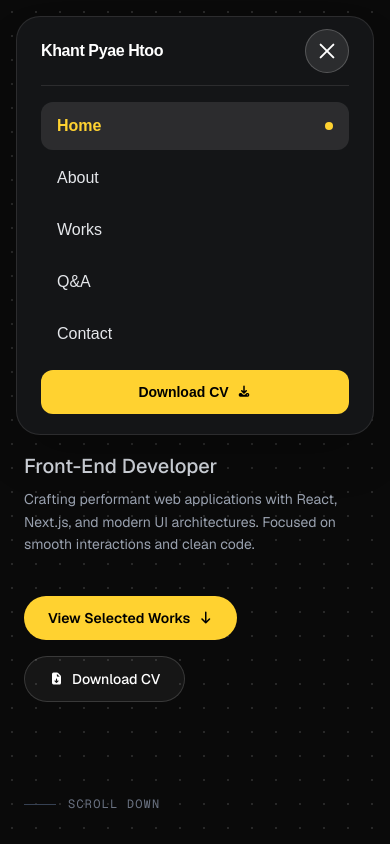
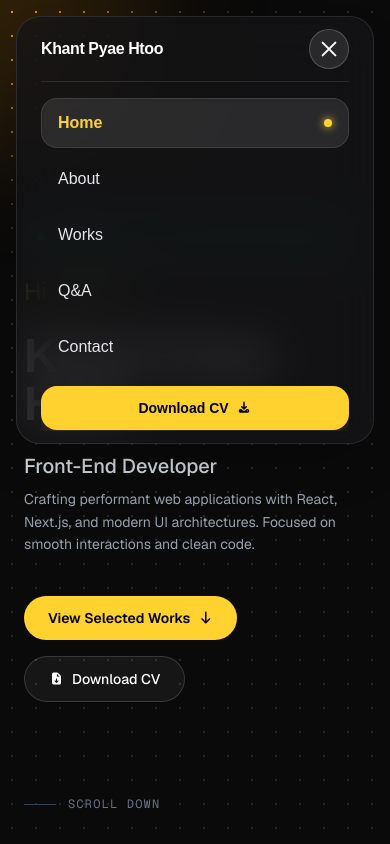
Before and after one commit to khantpyaehtoo/Portfolio, a Next.js app: page / in a window 390 px wide. Both pictures are taken after a click on the button 327 px from the left and 51 px from the top of the page. Shown: the top 844 px of the page. Built offline with nearby package versions, Linux system fonts and the light colour scheme; a web font is replaced by a local one.

Commit message:
modified:

```diff
--- a/components/shared/hero.tsx
+++ b/components/shared/hero.tsx
@@ -9,6 +9,7 @@ export default function Hero({ show }: { show?: boolean }) {
     const contentRef = useRef<HTMLDivElement>(null);
     const [mousePos, setMousePos] = useState({ x: -1000, y: -1000 });
 
+    // Track Mouse Position
     useEffect(() => {
         const handleMouseMove = (e: MouseEvent) => {
             if (!sectionRef.current) return;
@@ -25,20 +26,6 @@ export default function Hero({ show }: { show?: boolean }) {
 
     useGSAP(
         () => {
-            const mm = gsap.matchMedia();
-
-            // Mobile (Under 768px): Animation မလုပ်ဘဲ တန်းပြမည်
-            mm.add("(max-width: 767px)", () => {
-                gsap.set(contentRef.current, {
-                    autoAlpha: 1,
-                    visibility: "visible",
-                    opacity: 1,
-                });
-                gsap.set(".hero-animate", { opacity: 1, y: 0 });
-            });
-
-            // Desktop (768px & above): Intro Show ဖြစ်မှ Animation Run မည်
-            mm.add("(min-width: 768px)", () => {
             if (show) {
                 const tl = gsap.timeline({
                     defaults: { ease: "power3.out", duration: 0.8 },
@@ -53,19 +40,17 @@ export default function Hero({ show }: { show?: boolean }) {
                     { y: 0, opacity: 1, stagger: 0.15 },
                 );
             }
-            });
-
-            return () => mm.revert();
         },
         { scope: sectionRef, dependencies: [show] },
     );
 
     return (
         <section
+            id="home"
             ref={sectionRef}
-            id="home"
             className="w-full min-h-screen relative overflow-hidden bg-[#0a0a0a] flex items-center justify-center font-sans"
         >
+            {/* 1. Base Subtle Radial Dots Background (Full Screen) */}
             <div
                 className="absolute inset-0 pointer-events-none z-0"
                 style={{
@@ -74,24 +59,50 @@ export default function Hero({ show }: { show?: boolean }) {
                 }}
             />
 
+            {/* 2. Interactive Glowing Dots Follower (Full Screen) */}
+            <div
+                className="absolute inset-0 pointer-events-none z-0 transition-opacity duration-300"
+                style={{
+                    backgroundImage: `radial-gradient(#f59e0b 1.5px, transparent 1.5px)`,
+                    backgroundSize: "24px 24px",
+                    WebkitMaskImage: `radial-gradient(220px circle at ${mousePos.x}px ${mousePos.y}px, black 0%, transparent 100%)`,
+                    maskImage: `radial-gradient(220px circle at ${mousePos.x}px ${mousePos.y}px, black 0%, transparent 100%)`,
+                }}
+            />
+
+            {/* 3. Mouse Center Soft Ambient Amber Glow */}
+            <div
+                className="absolute w-72 h-72 bg-amber-500/15 rounded-full blur-3xl pointer-events-none z-0 transition-transform duration-75"
+                style={{
+                    left: 0,
+                    top: 0,
+                    transform: `translate3d(${mousePos.x - 144}px, ${mousePos.y - 144}px, 0)`,
+                }}
+            />
+
+            {/* Content Container (Centered Max-Width) */}
             <div
                 ref={contentRef}
-                className="w-full max-w-6xl mx-auto px-6 md:px-16 min-h-screen flex flex-col justify-center items-start opacity-100 md:opacity-0 md:invisible relative z-10 pt-20"
+                className="w-full max-w-6xl mx-auto px-6 md:px-16 min-h-screen flex flex-col justify-center items-start opacity-0 invisible relative z-10 pt-20"
             >
                 <div className="space-y-6 max-w-4xl">
+                    {/* Available Status Badge */}
                     <div className="hero-animate inline-flex items-center gap-2 px-3 py-1.5 rounded-full bg-emerald-500/10 border border-emerald-500/20 text-emerald-400 text-xs font-mono">
                         <span className="w-2 h-2 rounded-full bg-emerald-400 animate-pulse" />
                         <span>Available for full-time roles & projects</span>
                     </div>
 
+                    {/* Subtitle / Intro */}
                     <p className="hero-animate text-2xl md:text-3xl font-crafty text-amber-300 -rotate-1 origin-left">
                         Hi, It&apos;s me
                     </p>
 
+                    {/* Main Name Heading */}
                     <h1 className="hero-animate text-5xl sm:text-7xl md:text-8xl font-bold font-doppio tracking-tight text-white leading-none">
                         Khant Pyae Htoo
                     </h1>
 
+                    {/* Title & Short Bio */}
                     <div className="hero-animate space-y-2">
                         <p className="text-xl md:text-2xl font-medium text-gray-300">
                             Front-End Developer
@@ -103,6 +114,7 @@ export default function Hero({ show }: { show?: boolean }) {
                         </p>
                     </div>
 
+                    {/* Action Buttons */}
                     <div className="hero-animate flex flex-wrap items-center gap-4 pt-4">
                         <a
                             href="#works"
@@ -113,8 +125,7 @@ export default function Hero({ show }: { show?: boolean }) {
                         </a>
 
                         <a
-                            href="/CV.pdf"
-                            download="CV.pdf"
+                            href="/cv.pdf"
                             target="_blank"
                             rel="noopener noreferrer"
                             className="bg-white/5 hover:bg-white/10 text-white border border-white/15 font-medium text-sm px-6 py-3 rounded-full transition-all duration-200 flex items-center gap-2"
@@ -125,6 +136,7 @@ export default function Hero({ show }: { show?: boolean }) {
                     </div>
                 </div>
 
+                {/* Bottom Scroll Indicator */}
                 <div className="hero-animate absolute bottom-8 left-6 md:left-16 flex items-center gap-3 text-xs font-mono text-gray-500 uppercase tracking-widest">
                     <span className="w-8 h-[1px] bg-gray-700" />
                     Scroll Down
--- a/components/shared/navbar.tsx
+++ b/components/shared/navbar.tsx
@@ -18,7 +18,7 @@ export default function Navbar({ show }: { show?: boolean }) {
         { name: "Contact", href: "#contact", id: "contact" },
     ];
 
-    // Mobile Menu ပွင့်ချိန် နောက်က Body Scroll ခေတ္တ ပိတ်ထားခြင်း
+    // Mobile Menu Body Scroll handler
     useEffect(() => {
         if (isMobileMenuOpen) {
             document.body.style.overflow = "hidden";
@@ -70,7 +70,7 @@ export default function Navbar({ show }: { show?: boolean }) {
         return () => observer.disconnect();
     }, []);
 
-    // GSAP Animation (Desktop View Only)
+    // GSAP Animation Update for Pre-loader / Intro Sync
     useGSAP(
         () => {
             if (!navRef.current) return;
@@ -85,7 +85,16 @@ export default function Navbar({ show }: { show?: boolean }) {
                         duration: 1,
                         ease: "power3.out",
                     });
+                } else {
+                    gsap.set(navRef.current, {
+                        autoAlpha: 0,
+                        y: -20,
+                    });
                 }
+            });
+
+            mm.add("(max-width: 767px)", () => {
+                gsap.set(navRef.current, { clearProps: "all" });
             });
 
             return () => mm.revert();
@@ -93,12 +102,13 @@ export default function Navbar({ show }: { show?: boolean }) {
         { scope: navRef, dependencies: [show] },
     );
 
-    // Safe Toggle Function for Mobile and Desktop
-    const toggleMenu = () => {
+    // Toggle Handler for Mobile Menu
+    const handleToggleMenu = (e: React.MouseEvent) => {
+        e.stopPropagation();
         setIsMobileMenuOpen((prev) => !prev);
     };
 
-    // Smooth Scroll To Target
+    // Smooth Scroll Handler
     const handleScrollTo = (
         e: React.MouseEvent<HTMLAnchorElement>,
         href: string,
@@ -138,13 +148,13 @@ export default function Navbar({ show }: { show?: boolean }) {
     };
 
     return (
-        <header className="fixed top-0 left-0 w-full z-[100] flex justify-center p-4 md:p-6 pointer-events-none">
+        <header className="fixed top-0 left-0 w-full z-[100] flex justify-center p-4 md:p-6 pointer-events-auto">
             <div
                 ref={navRef}
-                className={`relative z-[101] pointer-events-auto transition-all duration-300 opacity-100 visible translate-y-0 md:opacity-0 md:invisible md:-translate-y-5 bg-[#141517] border border-white/10 rounded-3xl md:rounded-full shadow-2xl ${
+                className={`relative z-[101] w-full bg-[#141517]/80 backdrop-blur-xl border border-white/10 rounded-3xl md:rounded-full shadow-2xl transition-all duration-300 ease-in-out md:opacity-0 md:invisible md:-translate-y-5 ${
                     isScrolled
-                        ? "w-full max-w-3xl py-3 px-5 md:px-6 border-white/15"
-                        : "w-full max-w-5xl py-3 px-6 md:py-3.5 md:px-8"
+                        ? "max-w-3xl py-3 px-5 md:px-6 border-white/20 shadow-amber-500/5"
+                        : "max-w-5xl py-3 px-6 md:py-3.5 md:px-8"
                 }`}
             >
                 <div className="flex justify-between items-center">
@@ -191,36 +201,37 @@ export default function Navbar({ show }: { show?: boolean }) {
                         <a
                             href="/CV.pdf"
                             download="CV.pdf"
-                            className="hidden sm:inline-flex items-center gap-2 bg-amber-300 hover:bg-amber-400 text-black font-semibold text-xs md:text-sm px-5 py-2 rounded-full transition-all duration-200 shadow-md hover:shadow-amber-300/20 cursor-pointer"
+                            className="hidden sm:inline-flex items-center gap-2 bg-amber-300 hover:bg-amber-400 text-black font-semibold text-xs md:text-sm px-5 py-2 rounded-full transition-all duration-200 shadow-md hover:shadow-amber-300/20 cursor-pointer active:scale-95"
                         >
                             <span>Download CV</span>
                             <i className="fa-solid fa-download text-xs" />
                         </a>
 
-                        {/* Mobile Hamburger Button */}
+                        {/* 3-Bar Perfect Cross Hamburger Button */}
                         <button
                             type="button"
-                            onClick={toggleMenu}
+                            onClick={handleToggleMenu}
                             aria-label="Toggle Navigation Menu"
-                            style={{ WebkitTapHighlightColor: "transparent" }}
-                            className="md:hidden w-11 h-11 rounded-full bg-white/10 border border-white/20 flex flex-col justify-center items-center gap-1.5 text-white focus:outline-none active:scale-95 transition-transform cursor-pointer touch-manipulation relative z-[102]"
+                            className="md:hidden relative w-10 h-10 rounded-full bg-white/10 hover:bg-white/20 border border-white/20 flex flex-col justify-center items-center gap-[5px] text-white focus:outline-none active:scale-95 transition-all cursor-pointer z-[102] touch-manipulation"
                         >
                             <span
-                                className={`w-5 h-0.5 bg-white rounded-full transition-all duration-300 pointer-events-none ${
+                                className={`w-5 h-[2px] bg-white rounded-full transition-all duration-300 ease-in-out transform origin-center ${
                                     isMobileMenuOpen
-                                        ? "rotate-45 translate-y-2 bg-amber-300"
+                                        ? "translate-y-[7px] rotate-45 bg-amber-300"
                                         : ""
                                 }`}
                             />
                             <span
-                                className={`w-5 h-0.5 bg-white rounded-full transition-all duration-300 pointer-events-none ${
-                                    isMobileMenuOpen ? "opacity-0" : ""
+                                className={`w-5 h-[2px] bg-white rounded-full transition-all duration-200 ease-in-out ${
+                                    isMobileMenuOpen
+                                        ? "opacity-0 scale-0"
+                                        : "opacity-100"
                                 }`}
                             />
                             <span
-                                className={`w-5 h-0.5 bg-white rounded-full transition-all duration-300 pointer-events-none ${
+                                className={`w-5 h-[2px] bg-white rounded-full transition-all duration-300 ease-in-out transform origin-center ${
                                     isMobileMenuOpen
-                                        ? "-rotate-45 -translate-y-2 bg-amber-300"
+                                        ? "-translate-y-[7px] -rotate-45 bg-amber-300"
                                         : ""
                                 }`}
                             />
@@ -228,15 +239,15 @@ export default function Navbar({ show }: { show?: boolean }) {
                     </div>
                 </div>
 
-                {/* Mobile Dropdown Menu Container */}
+                {/* Modern Glassmorphic Mobile Dropdown Menu */}
                 <div
                     className={`md:hidden overflow-hidden transition-all duration-300 ease-in-out ${
                         isMobileMenuOpen
-                            ? "max-h-96 opacity-100 pt-4 pb-2 border-t border-white/10 mt-3"
-                            : "max-h-0 opacity-0 pt-0 pb-0 border-t-0 mt-0 pointer-events-none"
+                            ? "max-h-[350px] opacity-100 pt-4 pb-2 border-t border-white/10 mt-3"
+                            : "max-h-0 opacity-0 pt-0 pb-0 mt-0 pointer-events-none"
                     }`}
                 >
-                    <nav className="flex flex-col space-y-1">
+                    <nav className="flex flex-col space-y-1.5">
                         {navLinks.map((link) => {
                             const isActive = activeSection === link.id;
 
@@ -247,15 +258,15 @@ export default function Navbar({ show }: { show?: boolean }) {
                                     onClick={(e) =>
                                         handleScrollTo(e, link.href)
                                     }
-                                    className={`flex items-center justify-between text-base font-medium transition-colors py-3 px-4 rounded-xl cursor-pointer select-none active:bg-white/20 ${
+                                    className={`flex items-center justify-between text-base font-medium transition-all py-3 px-4 rounded-2xl cursor-pointer select-none active:scale-[0.98] ${
                                         isActive
-                                            ? "text-amber-300 font-semibold bg-white/10"
-                                            : "text-gray-200 hover:text-white hover:bg-white/5"
+                                            ? "text-amber-300 font-semibold bg-white/10 border border-white/10 shadow-inner"
+                                            : "text-gray-200 hover:text-white hover:bg-white/5 border border-transparent"
                                     }`}
                                 >
                                     <span>{link.name}</span>
                                     {isActive && (
-                                        <span className="w-2 h-2 rounded-full bg-amber-300" />
+                                        <span className="w-2 h-2 rounded-full bg-amber-300 shadow-[0_0_8px_#fcd34d]" />
                                     )}
                                 </a>
                             );
@@ -265,7 +276,7 @@ export default function Navbar({ show }: { show?: boolean }) {
                             href="/CV.pdf"
                             download="CV.pdf"
                             onClick={() => setIsMobileMenuOpen(false)}
-                            className="sm:hidden flex items-center justify-center gap-2 bg-amber-300 hover:bg-amber-400 text-black font-semibold text-sm py-3 text-center rounded-xl transition-all duration-200 mt-2 cursor-pointer active:scale-95"
+                            className="sm:hidden flex items-center justify-center gap-2 bg-amber-300 hover:bg-amber-400 text-black font-semibold text-sm py-3 text-center rounded-2xl transition-all duration-200 mt-2 cursor-pointer active:scale-95 shadow-lg shadow-amber-300/10"
                         >
                             <span>Download CV</span>
                             <i className="fa-solid fa-download text-xs" />
```
Lines whose indentation alone changed are shown as unchanged.
